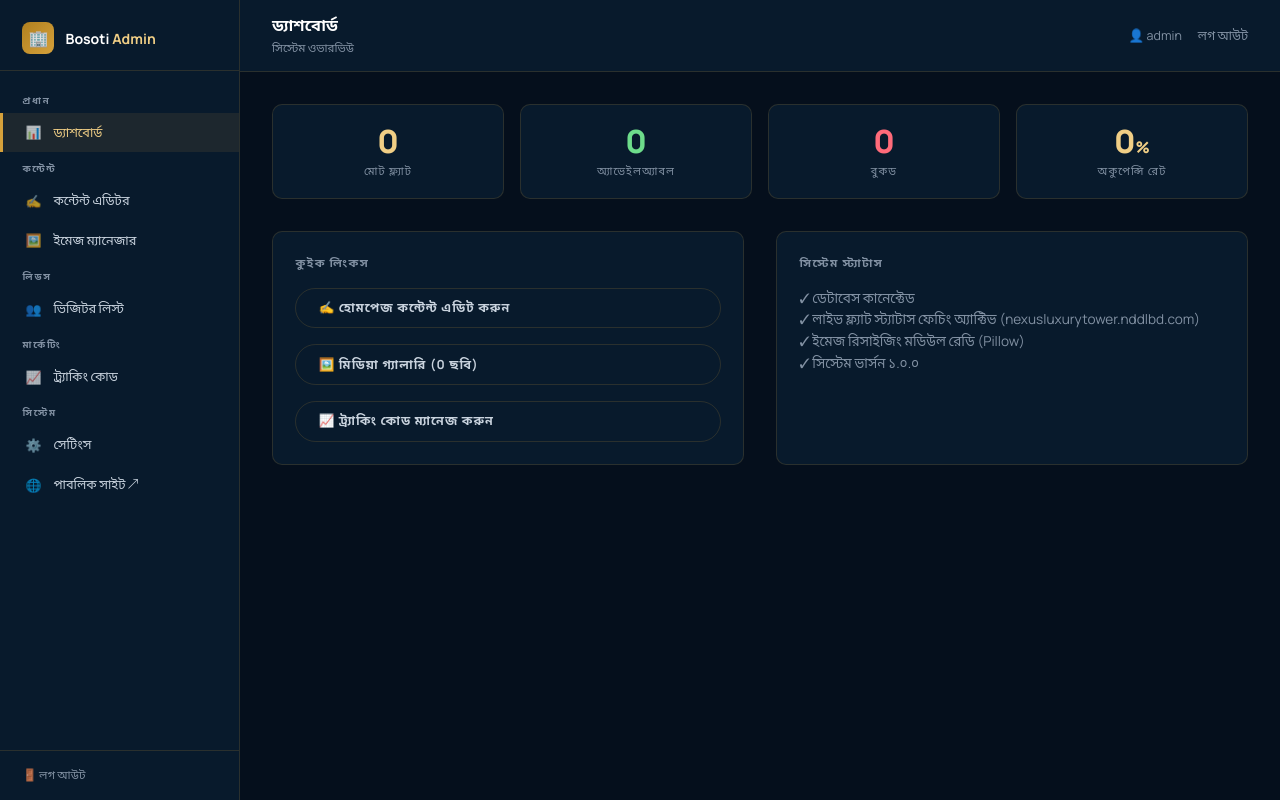
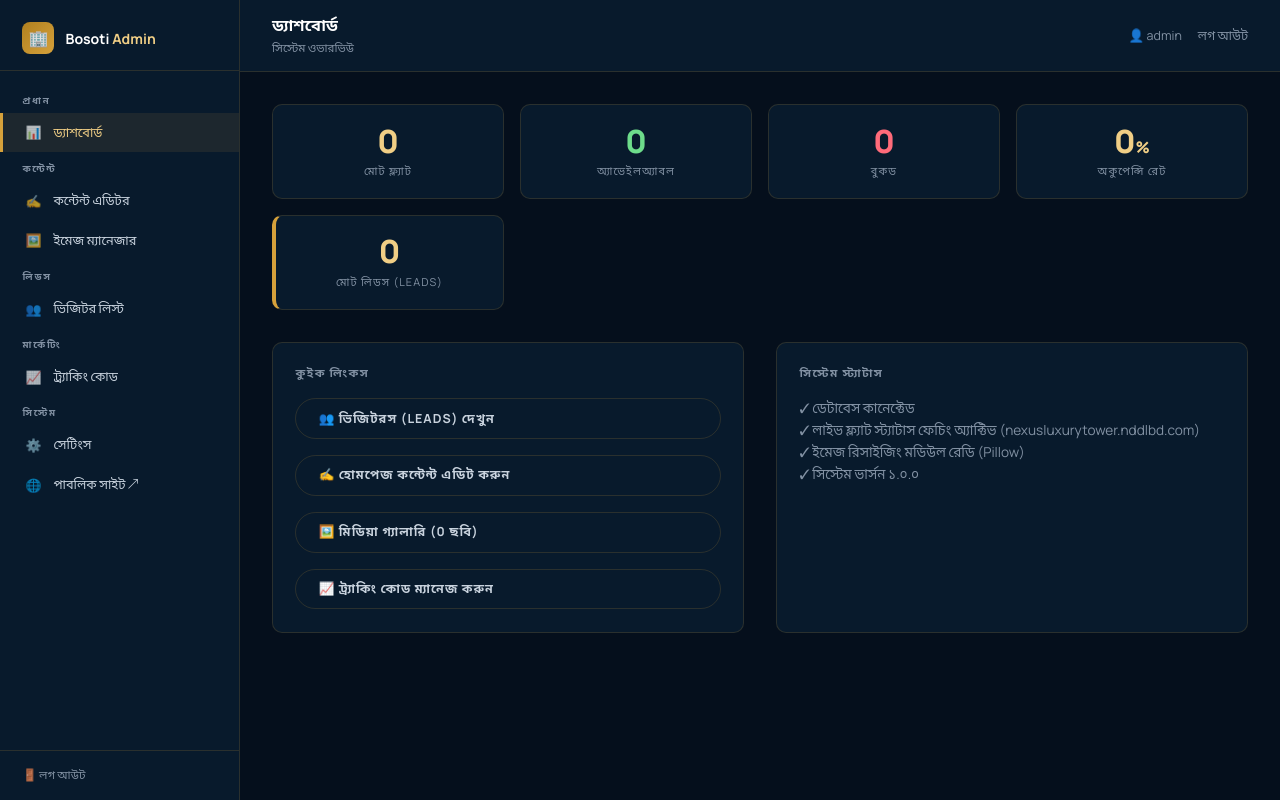
Before and after one commit to sharifulnrv/bosotipoint, a Flask app: page /admin/ in a window 1280 px wide. Run offline with Flask 3, Linux system fonts and the light colour scheme; a user stored in the database is signed in; data that the repository does not hold is empty.

Commit message:
lead addded

```diff
--- a/admin/routes.py
+++ b/admin/routes.py
@@ -25,8 +25,10 @@ def dashboard():
                  'pct': round(booked / (avail + booked) * 100) if (avail + booked) else 0}
     except Exception:
         pass
+    from models import Visitor
     media_count = MediaFile.query.count()
-    return render_template('admin/dashboard.html', stats=stats, media_count=media_count)
+    leads_count = Visitor.query.count()
+    return render_template('admin/dashboard.html', stats=stats, media_count=media_count, leads_count=leads_count)
 
 
 # ────────────────────────────────────────────────────────────────────
--- a/templates/admin/dashboard.html
+++ b/templates/admin/dashboard.html
@@ -21,12 +21,17 @@
     <div class="num">{{ stats.pct }}<span style="font-size:1rem">%</span></div>
     <div class="lbl">অকুপেন্সি রেট</div>
   </div>
+  <div class="stat-card" style="border-left:4px solid var(--gold)">
+    <div class="num">{{ leads_count }}</div>
+    <div class="lbl">মোট লিডস (Leads)</div>
+  </div>
 </div>
 
 <div style="display:grid;grid-template-columns:1fr 1fr;gap:2rem">
   <div class="card">
     <div class="card-title">কুইক লিংকস</div>
     <div style="display:flex;flex-direction:column;gap:1rem">
+      <a href="{{ url_for('admin.visitors') }}" class="btn btn-outline" style="justify-content:flex-start">👥 ভিজিটরস (Leads) দেখুন</a>
       <a href="{{ url_for('admin.content') }}" class="btn btn-outline" style="justify-content:flex-start">✍️ হোমপেজ কন্টেন্ট এডিট করুন</a>
       <a href="{{ url_for('admin.images') }}" class="btn btn-outline" style="justify-content:flex-start">🖼️ মিডিয়া গ্যালারি ({{ media_count }} ছবি)</a>
       <a href="{{ url_for('admin.tracking') }}" class="btn btn-outline" style="justify-content:flex-start">📈 ট্র্যাকিং কোড ম্যানেজ করুন</a>
```
